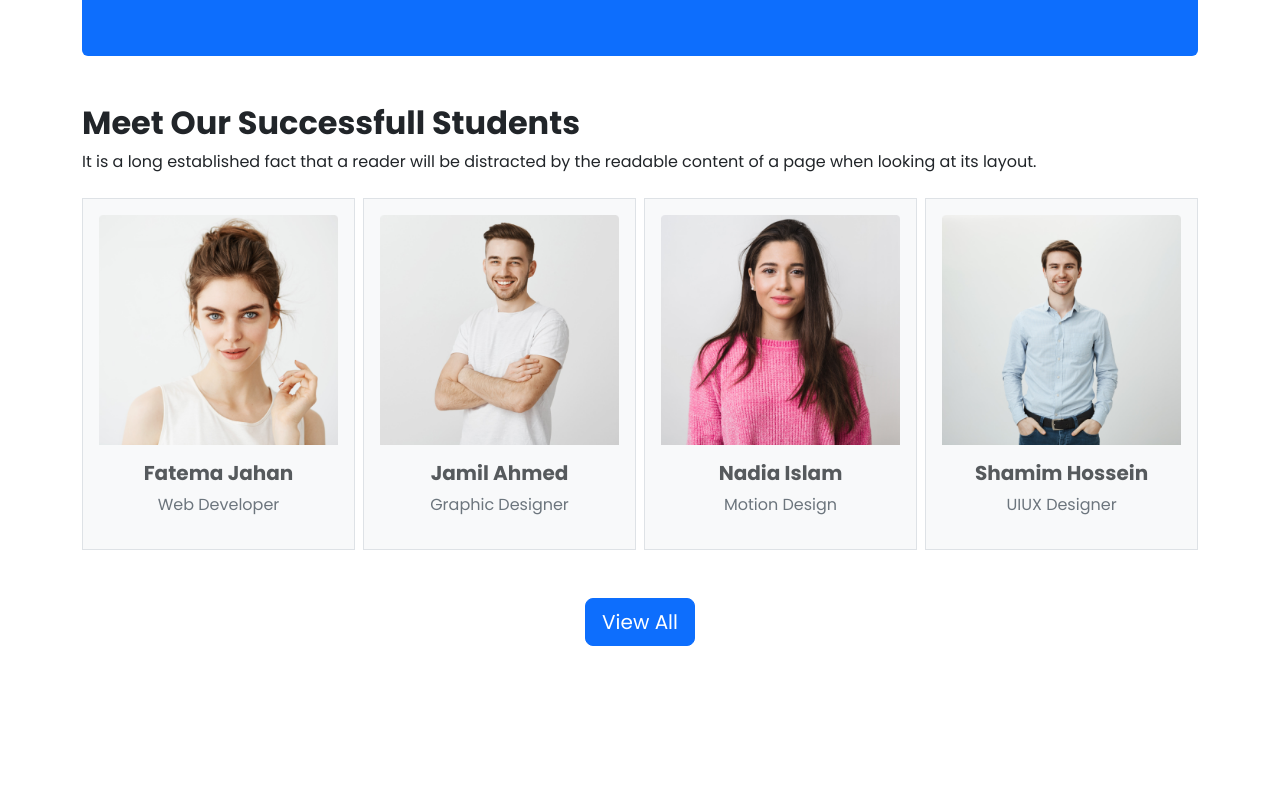
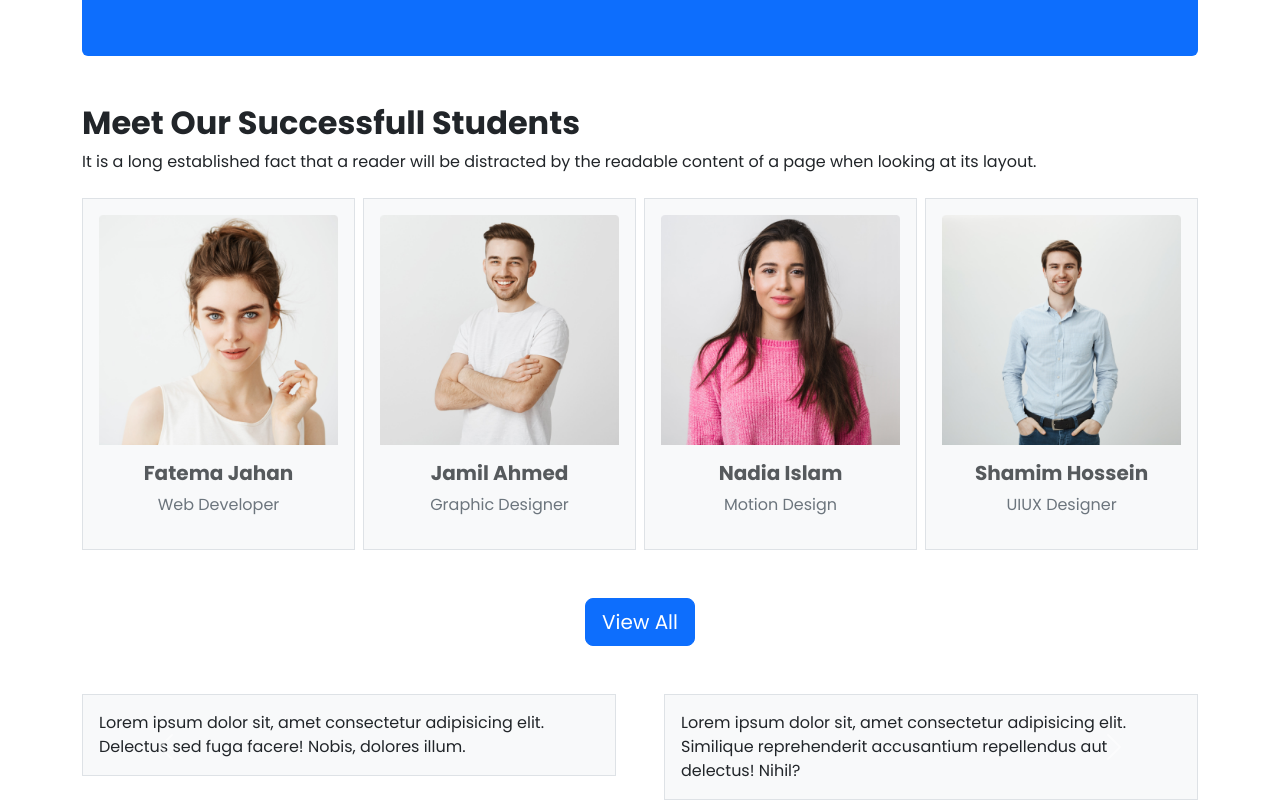
Before and after one commit to jubayer44/Future-Web, a plain HTML site: page index.html in a window 1280 px wide. Shown: the part 2776-3576 px from the top of the page. Before the commit the page ends 3470 px from the top, so only its background shows below. Drawn offline with nearby package versions, Linux system fonts and the light colour scheme.

Commit message:
feedback-section

```diff
--- a/index.html
+++ b/index.html
@@ -312,6 +312,56 @@
 
 
 
+    <div class="container">
+        <div id="carouselExampleControlsNoTouching" class="carousel slide" data-bs-touch="false">
+            <div class="carousel-inner">
+              <div class="carousel-item active">
+                <div class="row gx-5">
+                    <div class="col-12 col-lg-6">
+                     <div class="p-3 border bg-light">Lorem ipsum dolor sit, amet consectetur adipisicing elit. Delectus sed fuga facere! Nobis, dolores illum.</div>
+                    </div>
+                    <div class="col-12 col-lg-6">
+                      <div class="p-3 border bg-light">Lorem ipsum dolor sit, amet consectetur adipisicing elit. Similique reprehenderit accusantium repellendus aut delectus! Nihil?</div>
+                    </div>
+                  </div>
+              </div>
+              <div class="carousel-item">
+                <div class="row gx-5">
+                    <div class="col-12 col-lg-6">
+                     <div class="p-3 border bg-light">Lorem ipsum dolor sit, amet consectetur adipisicing elit. Delectus sed fuga facere! Nobis, dolores illum.</div>
+                    </div>
+                    <div class="col-12 col-lg-6">
+                      <div class="p-3 border bg-light">Lorem ipsum dolor sit, amet consectetur adipisicing elit. Similique reprehenderit accusantium repellendus aut delectus! Nihil?</div>
+                    </div>
+                  </div>
+              </div>
+              <div class="carousel-item">
+                <div class="row gx-5">
+                    <div class="col-12 col-lg-6">
+                     <div class="p-3 border bg-light">Lorem ipsum dolor sit, amet consectetur adipisicing elit. Delectus sed fuga facere! Nobis, dolores illum.</div>
+                    </div>
+                    <div class="col-12 col-lg-6">
+                      <div class="p-3 border bg-light">Lorem ipsum dolor sit, amet consectetur adipisicing elit. Similique reprehenderit accusantium repellendus aut delectus! Nihil?</div>
+                    </div>
+                  </div>
+              </div>
+            </div>
+            <button class="carousel-control-prev" type="button" data-bs-target="#carouselExampleControlsNoTouching" data-bs-slide="prev">
+              <span class="carousel-control-prev-icon" aria-hidden="true"></span>
+              <span class="visually-hidden">Previous</span>
+            </button>
+            <button class="carousel-control-next" type="button" data-bs-target="#carouselExampleControlsNoTouching" data-bs-slide="next">
+              <span class="carousel-control-next-icon" aria-hidden="true"></span>
+              <span class="visually-hidden">Next</span>
+            </button>
+          </div>
+    </div>
+
+
+
+
+
+
 
 
 
```
